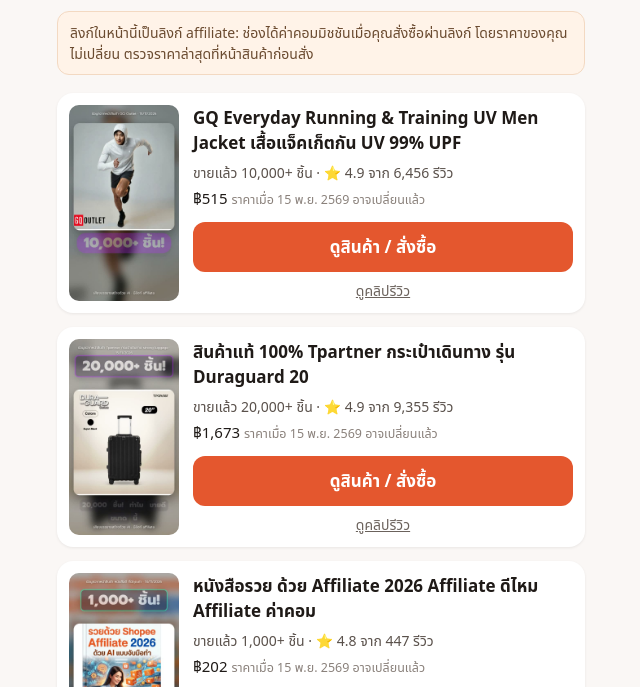
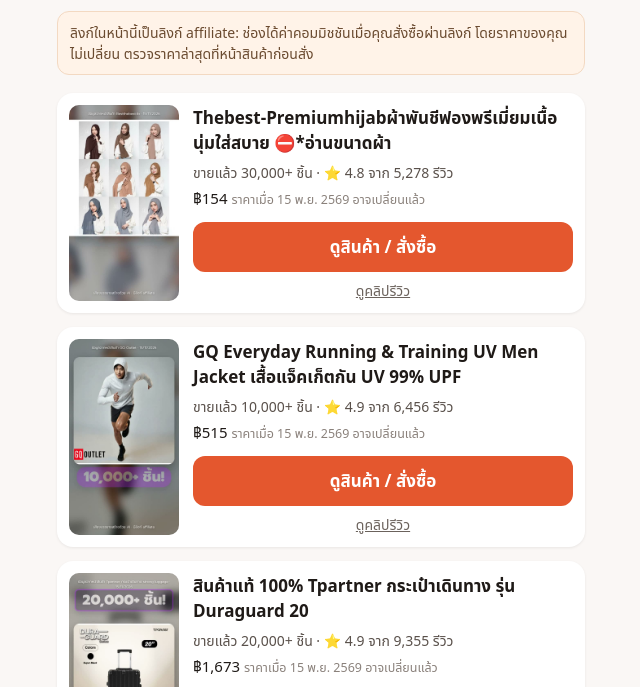
Before and after one commit to anuchanamlee/shop-picks, a plain HTML site: page index.html in a window 1280 px wide. Shown: the part 91-778 px from the top of the page, without its empty margins (319-959 px from the left). Drawn offline with Linux system fonts and the light colour scheme.

Commit message:
update 2026-11-15 12:00 (48 items)

```diff
--- a/index.html
+++ b/index.html
@@ -12,6 +12,11 @@ padding:12px;border-radius:12px;margin-top:auto}.clip{display:block;text-align:c
 footer{font-size:13px;color:#8a817b;margin-top:24px}a:focus-visible{outline:3px solid #1f6feb;outline-offset:2px}</style></head><body><main>
 <h1>สินค้าในคลิป</h1><p class="sub">สินค้าจากคลิปสั้นในช่อง <a href="https://www.youtube.com/channel/UC8oDVyd5d-sb6ql50cs6RcQ" target="_blank" rel="noopener">YouTube</a> ใหม่สุดอยู่บน</p>
 <p class="note">ลิงก์ในหน้านี้เป็นลิงก์ affiliate: ช่องได้ค่าคอมมิชชันเมื่อคุณสั่งซื้อผ่านลิงก์ โดยราคาของคุณไม่เปลี่ยน ตรวจราคาล่าสุดที่หน้าสินค้าก่อนสั่ง</p>
+<article class="card"><img src="img/90647203.8396025386.jpg" alt="" loading="lazy">
+<div class="body"><h2 class="name">Thebest-Premiumhijabผ้าพันชีฟองพรีเมี่ยมเนื้อนุ่มใส่สบาย ⛔️*อ่านขนาดผ้า</h2><p class="facts">ขายแล้ว 30,000+ ชิ้น · ⭐ 4.8 จาก 5,278 รีวิว</p>
+<p class="price">฿154 <small>ราคาเมื่อ 15 พ.ย. 2569 อาจเปลี่ยนแล้ว</small></p>
+<a class="buy" href="https://s.shopee.co.th/2BGA6IILO5" target="_blank" rel="sponsored noopener">ดูสินค้า / สั่งซื้อ</a>
+<a class="clip" href="https://youtube.com/shorts/0TPWOsVIU-w" target="_blank" rel="noopener">ดูคลิปรีวิว</a></div></article>
 <article class="card"><img src="img/168932539.51257788432.jpg" alt="" loading="lazy">
 <div class="body"><h2 class="name">GQ Everyday Running &amp; Training UV Men Jacket เสื้อแจ็คเก็ตกัน UV 99% UPF</h2><p class="facts">ขายแล้ว 10,000+ ชิ้น · ⭐ 4.9 จาก 6,456 รีวิว</p>
 <p class="price">฿515 <small>ราคาเมื่อ 15 พ.ย. 2569 อาจเปลี่ยนแล้ว</small></p>
```
Also changed, not shown: img/90647203.8396025386.jpg (added).
